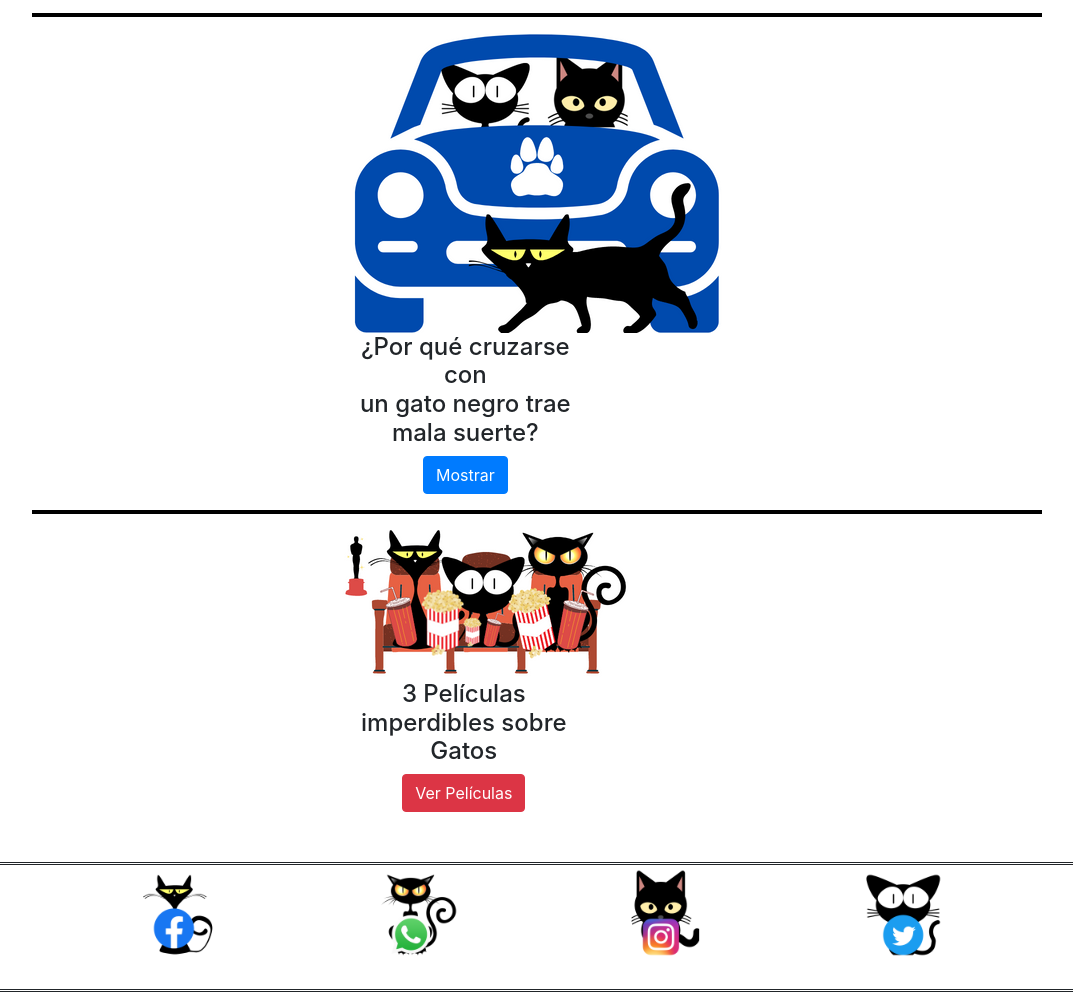
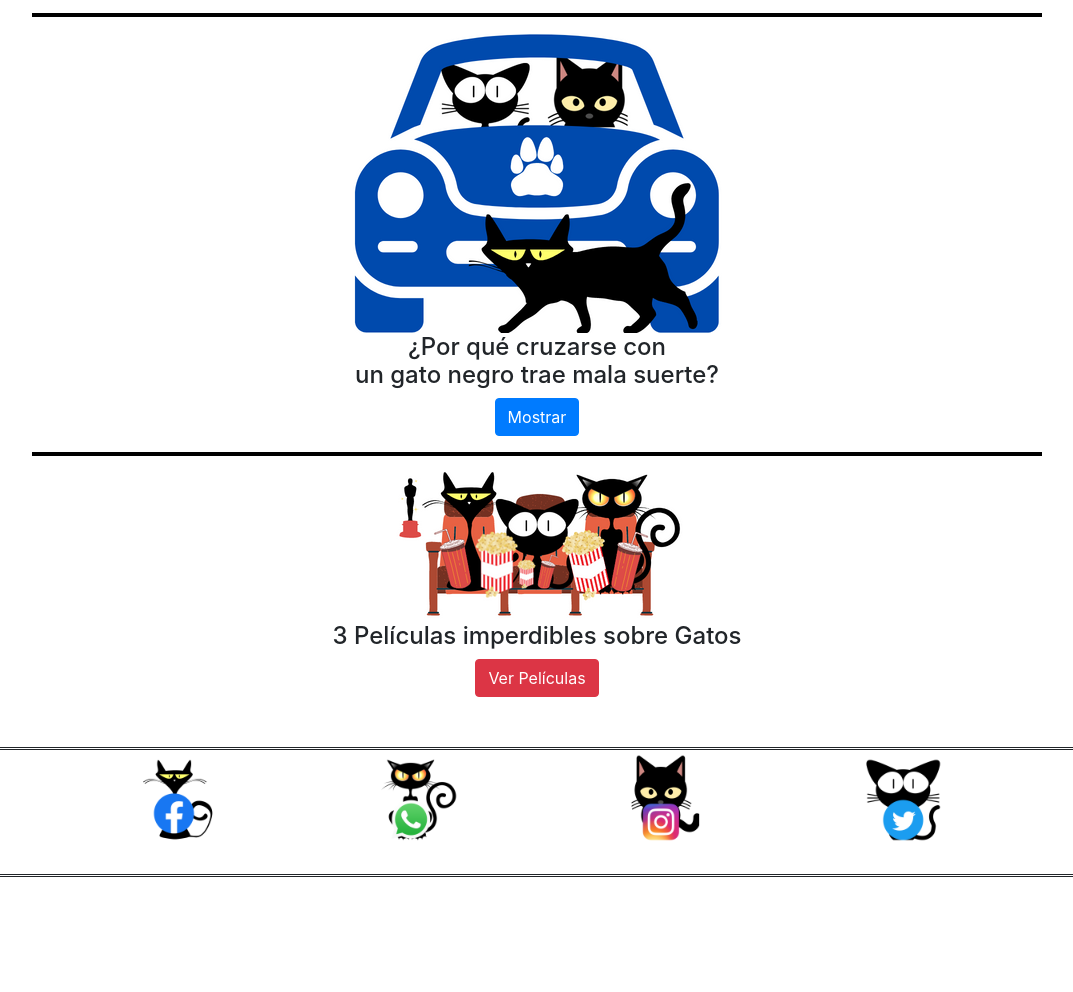
Before and after one commit to Pescobedo1982/preentrega3-Escobedo, a website: page index.html in a window 1280 px wide. Shown: the part 934-1926 px from the top of the page, without its empty margins (103-1176 px from the left). After the commit the page ends 1811 px from the top, so only its background shows below. Drawn offline with nearby package versions, Linux system fonts and the light colour scheme; a web font is replaced by a local one.

Commit message:
responsive!!!

```diff
--- a/index.html
+++ b/index.html
@@ -101,8 +101,8 @@
             </div>
           </div>
           <hr>
-          <section class="row">
-            <div class="leyenda col-md-8 col-sm-12 col-xs-12">
+          <section class="row justify-content-center">
+            <div class="leyenda col-md-12 col-sm-12 col-xs-12">
              <div class="imgley"><img src="./img/gato_cruzando.png" alt="gato mala suerte"></div>
               <h4>¿Por qué cruzarse con <br>un gato negro trae mala suerte?</h4>
 
@@ -138,8 +138,8 @@
           </section>
           <hr>
 
-          <section class="row">
-            <div class="cine col-md-8 col-sm-12 col-xs-12">
+          <section class="row justify-content-center">
+            <div class="cine col-md-12 col-sm-12 col-xs-12">
               <img src="./img/gato_cine.png" alt="gatos sentados">
               <h4>3 Películas imperdibles sobre Gatos</h4>
 
--- a/sass/estilo.scss
+++ b/sass/estilo.scss
@@ -83,7 +83,12 @@ body {
                 font-family: Georgia, 'Times New Roman', Times, serif;
         }
 
+        .leyenda{
+            @include center;
+        }
+
         .cine {
+            @include center;
 
                 .modal-content {
                 margin: 10px;
```
Also changed, not shown: css/estilo.css, 1 other file.
